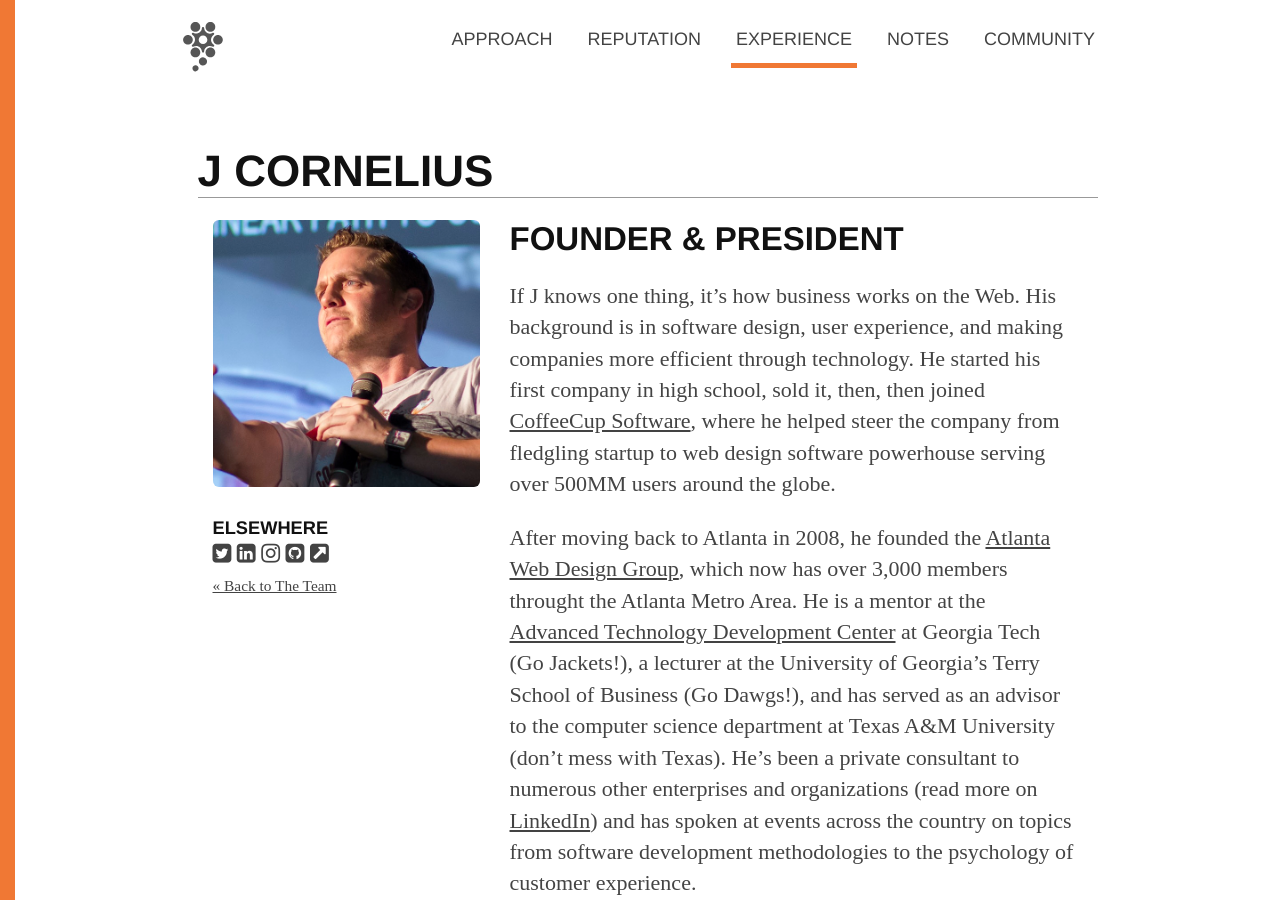
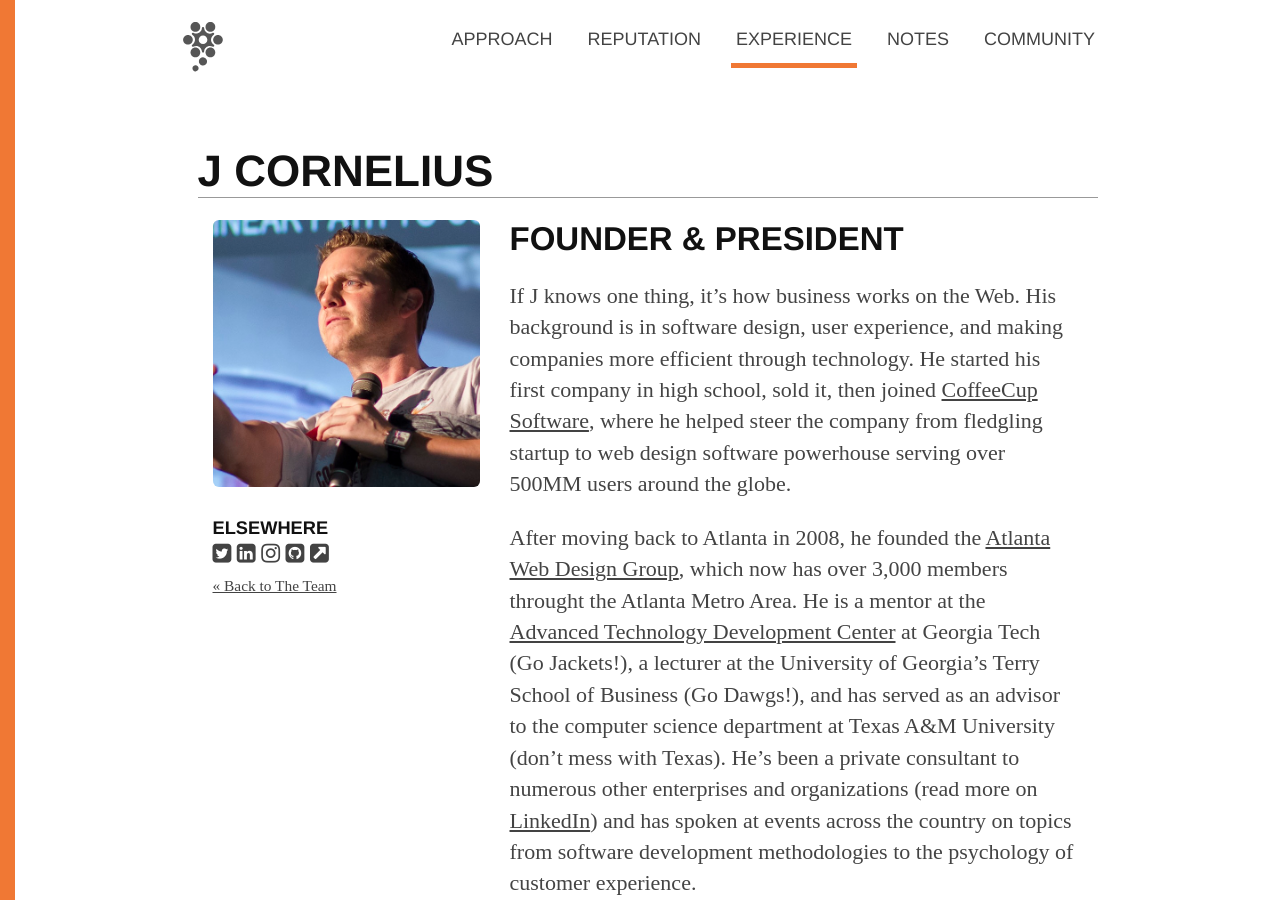
Before and after one commit to ninelabs/ninelabs.com, a Jekyll site: the page built from experience/j-cornelius.html, in a window 1280 px wide and 900 px high. Built offline with Jekyll 4.4.1, drawn with Linux system fonts in a browser that asks for light colours; nearby versions of some CDN libraries; Markdown is read by kramdown in place of the engine named in the settings.

Commit message:
MOAR TYPOS!

```diff
--- a/_data/partners.yml
+++ b/_data/partners.yml
@@ -20,7 +20,7 @@
   instagram: http://instagram.com/jcornelius
   website: http://jcornelius.com
   bio: |
-    If J knows one thing, it&rsquo;s how business works on the Web. His background is in software design, user experience, and making companies more efficient through technology. He started his first company in high school, sold it, then, then joined [CoffeeCup Software](http://www.coffeecup.com), where he helped steer the company from fledgling startup to web design software powerhouse serving over 500MM users around the globe.
+    If J knows one thing, it&rsquo;s how business works on the Web. His background is in software design, user experience, and making companies more efficient through technology. He started his first company in high school, sold it, then joined [CoffeeCup Software](http://www.coffeecup.com), where he helped steer the company from fledgling startup to web design software powerhouse serving over 500MM users around the globe.
 
     After moving back to Atlanta in 2008, he founded the [Atlanta Web Design Group](http://www.awdg.org), which now has over 3,000 members throught the Atlanta Metro Area. He is a mentor at the [Advanced Technology Development Center](http://www.atdc.org) at Georgia Tech (Go Jackets!), a lecturer at the University of Georgia&rsquo;s Terry School of Business (Go Dawgs!), and has served as an advisor to the computer science department at Texas A&M University (don&rsquo;t mess with Texas). He&rsquo;s been a private consultant to numerous other enterprises and organizations (read more on [LinkedIn](https://www.linkedin.com/in/jcornelius)) and has spoken at events across the country on topics from software development methodologies to the psychology of customer experience.
 
```
